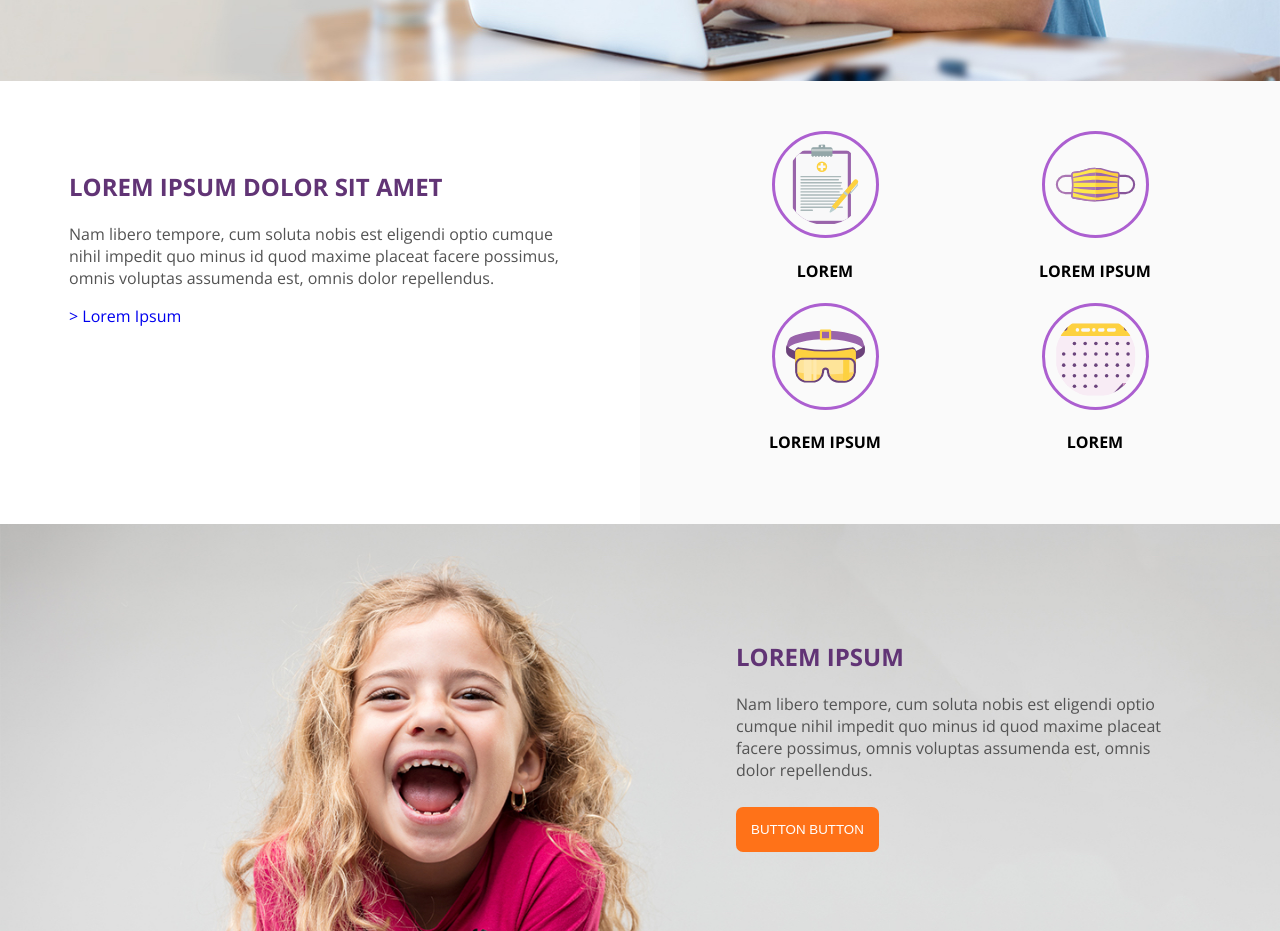
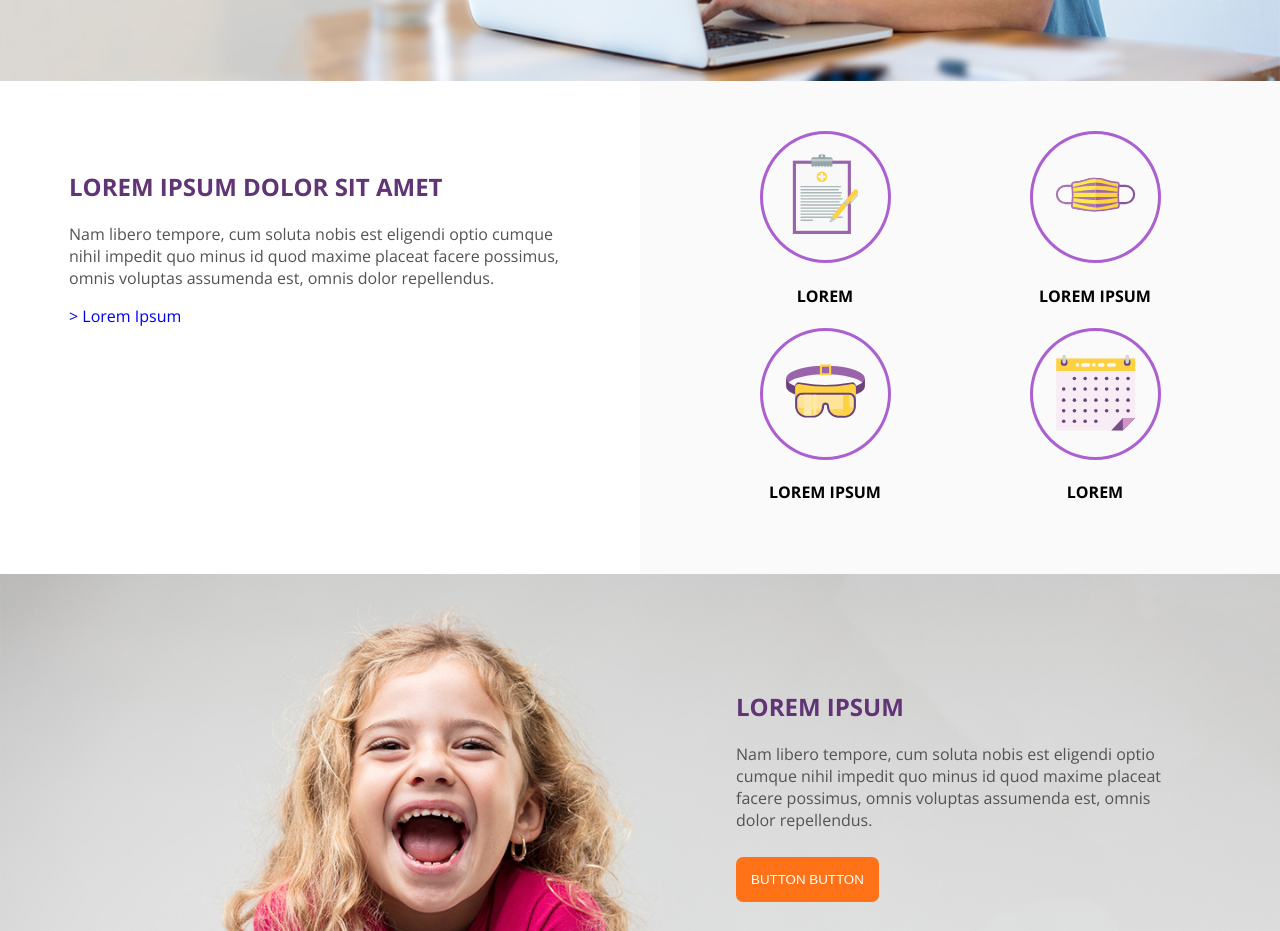
Before and after one commit to alliecaton/rg-test, a React (Create React App) app: page / in a window 1280 px wide. Shown: the part 1660-2591 px from the top of the page. Built offline with nearby package versions, Linux system fonts and the light colour scheme.

Commit message:
pulse animation tweaks

```diff
--- a/src/App.css
+++ b/src/App.css
@@ -182,11 +182,6 @@ body {
 	padding: 0px 5px 0px 5px;
 	display: inline-block;
 }
-/*
-.social-icon:hover {
-	background-color: #ac5fd1;
-	border-radius: 5px;
-} */
 
 .icon-wrapper {
 	width: 100%;
@@ -199,7 +194,7 @@ body {
 .small-icon {
 	width: 30%;
 	border-radius: 50%;
-	padding: 10px;
+	padding: 20px 22px 20px 22px;
 	border-style: solid;
 	border-color: rgba(172 95 208);
 }
--- a/src/components/shared-elements/Icon.js
+++ b/src/components/shared-elements/Icon.js
@@ -3,7 +3,9 @@ import React from 'react'
 const Icon = ({ image, title }) => {
 	return (
 		<div className='icon-wrapper'>
-			<img className='small-icon pulse' src={image} alt='icon' />
+			<div className='small-icon pulse'>
+				<img src={image} alt='icon' />
+			</div>
 			<h4 className='icon-title-wrapper'>{title}</h4>
 		</div>
 	)
```
